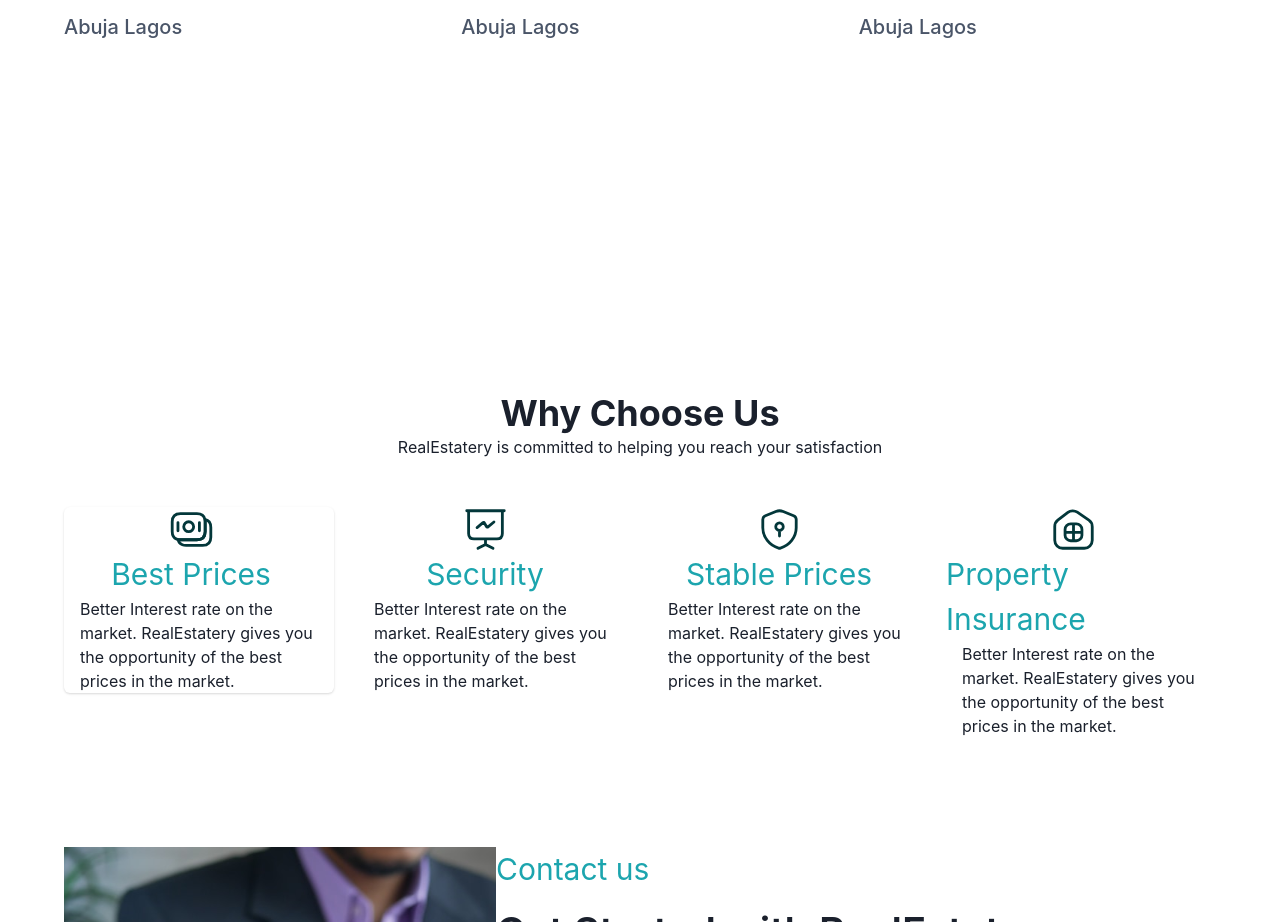
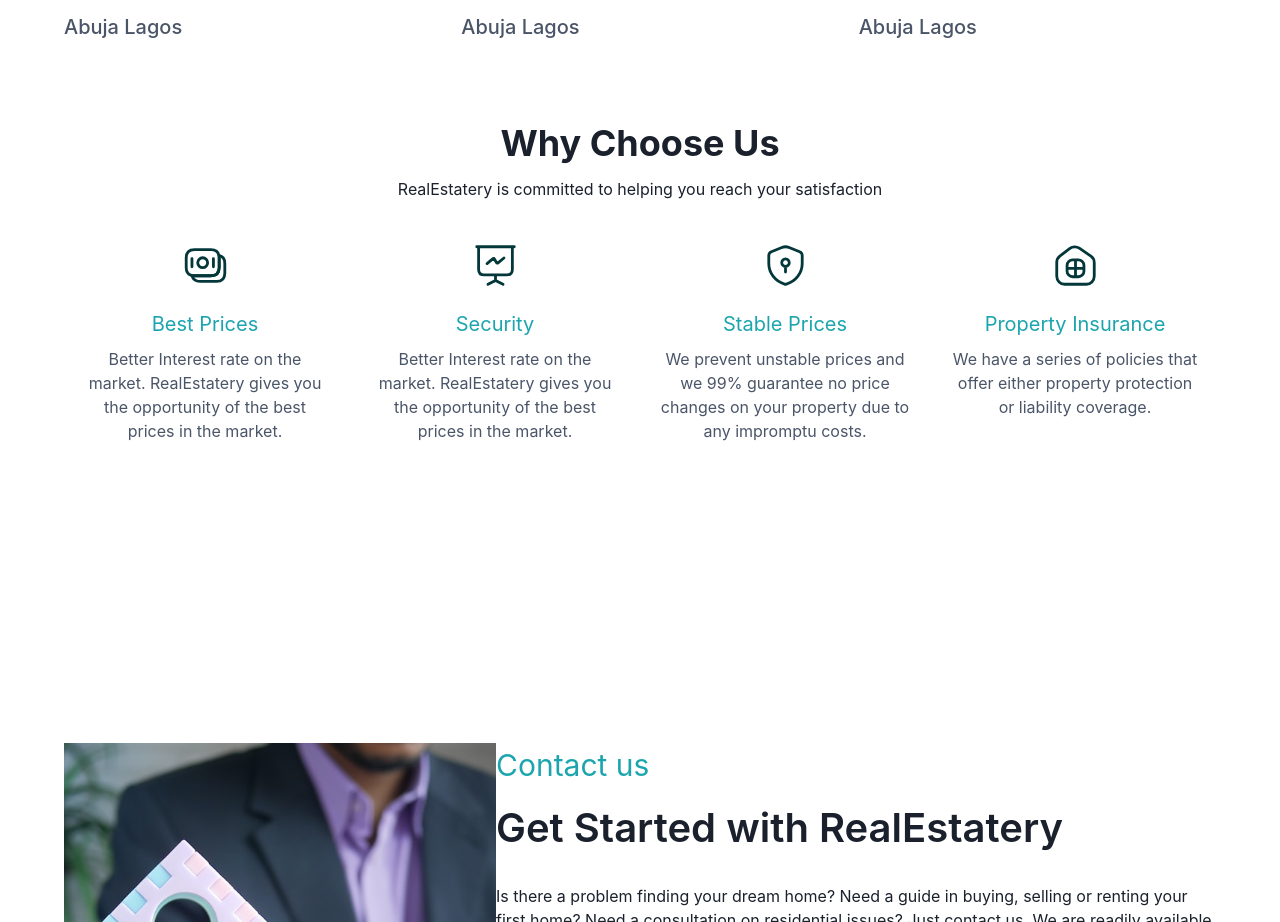
Before and after one commit to Ajyupdate/freestyle, a Next.js app: page / in a window 1280 px wide. Shown: the part 1224-2146 px from the top of the page. Built offline with nearby package versions, Linux system fonts and the light colour scheme.

Commit message:
why choose us redesign

```diff
--- a/component/WhyChooseUs.tsx
+++ b/component/WhyChooseUs.tsx
@@ -1,60 +1,147 @@
-import { Box, Card, Center, Grid, GridItem, Heading, Text } from '@chakra-ui/react'
-import Image from 'next/image'
-import React from 'react'
+// import { Box, Card, Center, Grid, GridItem, Heading, Text } from '@chakra-ui/react'
+// import Image from 'next/image'
+// import React from 'react'
+// import moneys from 'public/moneys.svg'
+// import homehashtag from 'public/homehashtag.svg'
+// import securitysafe from 'public/securitysafe.svg'
+// import presentionchart from 'public/presentionchart.svg'
+
+
+// export interface iWhyChooseUs {}
+
+// const WhyChooseUs = () => {
+//   return (
+//     <Box px={16} mt='350'>
+
+//         <Center>
+//             <Heading>
+//                 Why Choose Us
+//             </Heading>
+//         </Center>
+
+//        <Center>
+//         <Text>RealEstatery is committed to helping you reach your satisfaction</Text>
+//        </Center>
+
+//        <Grid templateColumns='repeat(4, 1fr)' gap={6} mt='12'>
+
+//           <GridItem w='100%' h='10'>
+//             <Card>
+//             <Center mr={4}><Image src={moneys}  alt="money icon"/></Center>
+//             <Center><Text fontSize={30} mr={4} color='#1CA5AE'>Best Prices</Text></Center>
+//             <Center><Text px={4}>Better Interest rate on the market. RealEstatery gives you the opportunity of the best prices in the market.</Text></Center>
+//             </Card>
+//           </GridItem>
+
+//           <GridItem w='100%' h='10'>
+//             <Center mr={4}><Image src={presentionchart} alt="money icon"/></Center>
+//             <Center><Text fontSize={30} mr={4} color='#1CA5AE'>Security</Text></Center>
+//             <Center><Text px={4}>Better Interest rate on the market. RealEstatery gives you the opportunity of the best prices in the market.</Text></Center>
+//           </GridItem>
+
+//           <GridItem w='100%' h='10'>
+//             <Center mr={4}><Image src={securitysafe} alt="money icon"/></Center>
+//             <Center><Text fontSize={30} mr={4} color='#1CA5AE'>Stable Prices</Text></Center>
+//             <Center><Text px={4}>Better Interest rate on the market. RealEstatery gives you the opportunity of the best prices in the market.</Text></Center>
+
+//           </GridItem>
+
+//           <GridItem w='100%' h='10'>
+//             <Center mr={4}><Image src={homehashtag} alt="money icon"/></Center>
+//             <Center><Text fontSize={30} mr={4} color='#1CA5AE'>Property Insurance</Text></Center>
+//             <Center><Text px={4}>Better Interest rate on the market. RealEstatery gives you the opportunity of the best prices in the market.</Text></Center>
+
+//           </GridItem>
+//       </Grid>
+//     </Box>
+//   )
+// }
+
+// export default WhyChooseUs
+
+
+
+import { ComponentState} from 'react';
+import { Box, SimpleGrid, Icon, Text, Stack, Flex, Center, Heading } from '@chakra-ui/react';
+import { FcAssistant, FcDonate, FcInTransit } from 'react-icons/fc';
 import moneys from 'public/moneys.svg'
 import homehashtag from 'public/homehashtag.svg'
 import securitysafe from 'public/securitysafe.svg'
 import presentionchart from 'public/presentionchart.svg'
+import Image from 'next/image';
 
 
-export interface iWhyChooseUs {}
+interface FeatureProps {
+  title: string;
+  text: string;
+  image: ComponentState;
+}
 
-const WhyChooseUs = () => {
+const Feature = ({ title, text, image }: FeatureProps) => {
   return (
-    <Box px={16} mt='350'>
+    <Stack>
+      <Center>
+        <Flex
+          w={16}
+          h={16}
+          align={'center'}
+          justify={'center'}
+          // color={'white'}
+          // rounded={'full'}
+          // bg={'gray.100'}
+          mb={1}>
+          <Image src={image} alt={title}/>
+        </Flex>
+        </Center>
+      <Center><Text fontSize={20} fontWeight={ 400} color='#1CA5AE' >{title}</Text></Center>
+      <Text align={'center'} color={'gray.600'}>{text}</Text>
+    </Stack>
+  );
+};
 
-        <Center>
-            <Heading>
-                Why Choose Us
-            </Heading>
-        </Center>
+export default function SimpleThreeColumns() {
+  return (
+  <Box px={20} mt={20}>
+      <Center mt={8}>
+        <Heading>
+            Why Choose Us
+        </Heading>
+      </Center>
 
-       <Center>
+      <Center mt={3} mb={8}>
         <Text>RealEstatery is committed to helping you reach your satisfaction</Text>
        </Center>
 
-       <Grid templateColumns='repeat(4, 1fr)' gap={6} mt='12'>
-
-          <GridItem w='100%' h='10'>
-            <Card>
-            <Center mr={4}><Image src={moneys}  alt="money icon"/></Center>
-            <Center><Text fontSize={30} mr={4} color='#1CA5AE'>Best Prices</Text></Center>
-            <Center><Text px={4}>Better Interest rate on the market. RealEstatery gives you the opportunity of the best prices in the market.</Text></Center>
-            </Card>
-          </GridItem>
-
-          <GridItem w='100%' h='10'>
-            <Center mr={4}><Image src={presentionchart} alt="money icon"/></Center>
-            <Center><Text fontSize={30} mr={4} color='#1CA5AE'>Security</Text></Center>
-            <Center><Text px={4}>Better Interest rate on the market. RealEstatery gives you the opportunity of the best prices in the market.</Text></Center>
-          </GridItem>
-
-          <GridItem w='100%' h='10'>
-            <Center mr={4}><Image src={securitysafe} alt="money icon"/></Center>
-            <Center><Text fontSize={30} mr={4} color='#1CA5AE'>Stable Prices</Text></Center>
-            <Center><Text px={4}>Better Interest rate on the market. RealEstatery gives you the opportunity of the best prices in the market.</Text></Center>
-
-          </GridItem>
-
-          <GridItem w='100%' h='10'>
-            <Center mr={4}><Image src={homehashtag} alt="money icon"/></Center>
-            <Center><Text fontSize={30} mr={4} color='#1CA5AE'>Property Insurance</Text></Center>
-            <Center><Text px={4}>Better Interest rate on the market. RealEstatery gives you the opportunity of the best prices in the market.</Text></Center>
-
-          </GridItem>
-      </Grid>
+      <SimpleGrid columns={{ base: 1, md: 4 }} spacing={10}>
+        <Feature
+          image={moneys}
+          title={'Best Prices'}
+          text={
+            'Better Interest rate on the market. RealEstatery gives you the opportunity of the best prices in the market.'
+          }
+        />
+        <Feature
+          image={presentionchart}
+          title={'Security'}
+          text={
+            'Better Interest rate on the market. RealEstatery gives you the opportunity of the best prices in the market.'
+          }
+        />
+        <Feature
+          image={securitysafe}
+          title={'Stable Prices'}
+          text={
+            'We prevent unstable prices and we 99% guarantee no price changes on your property due to any impromptu costs.'
+          }
+        />
+        <Feature
+          image={homehashtag}
+          title={'Property Insurance'}
+          text={
+            'We have a series of policies that offer either property protection or liability coverage. '
+          }
+        />
+      </SimpleGrid>
     </Box>
-  )
+  );
 }
-
-export default WhyChooseUs
```
